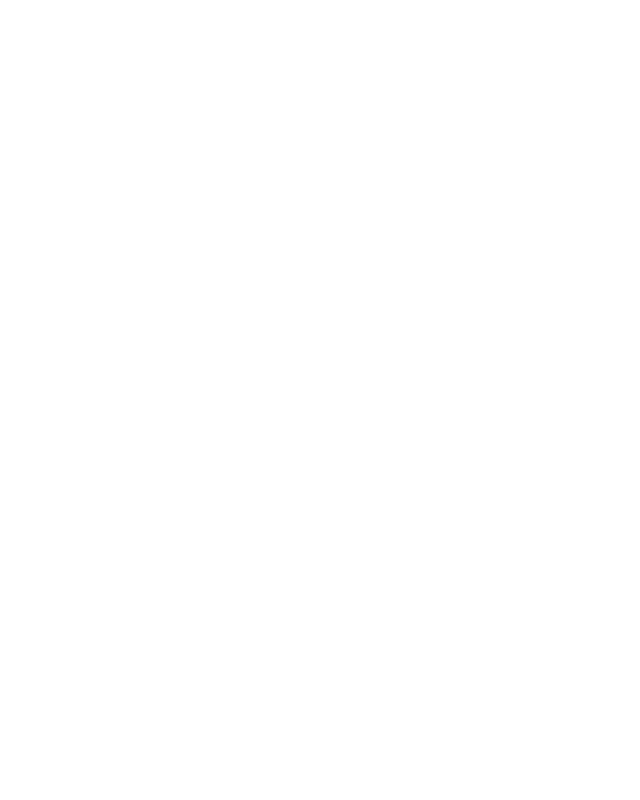
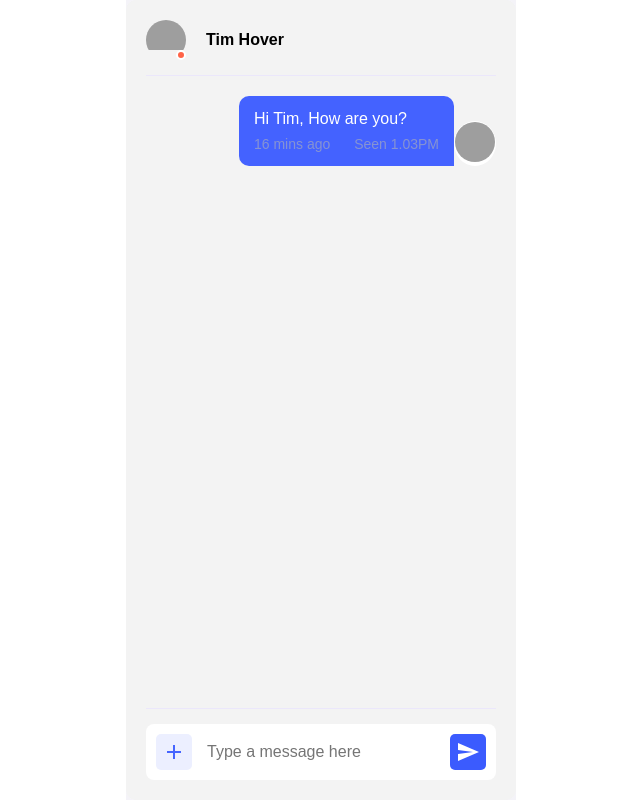
Before and after one commit to yoouung/jerryToy-fe, a React (Create React App) app: page /chat in a window 1280 px wide. Before the commit this address had no page. Shown: the whole page, without its empty margins (319-959 px from the left). Built offline with nearby package versions, Linux system fonts and the light colour scheme; grey boxes are pictures that could not be loaded.

Commit message:
feat: 채팅 목업으로 변경

```diff
--- a/package.json
+++ b/package.json
@@ -30,6 +30,7 @@
     "react-dom": "^18.3.1",
     "react-router-dom": "^6.15.0",
     "react-scripts": "5.0.1",
+    "socket.io-client": "^4.7.5",
     "sockjs-client": "^1.6.1",
     "styled-components": "^6.1.12",
     "typescript": "^5.5.4",
--- a/src/Router.tsx
+++ b/src/Router.tsx
@@ -18,7 +18,7 @@ const Router = () => {
           <Route path="/signUp" element={<SignUp />} />
           <Route path="/signUpDone" element={<SignUpDone />} />
           <Route path="/userInfo" element={<UserPage />} />
-          <Route path="/chatBody" element={<ChatBody />} />
+          <Route path="/chat" element={<ChatBody />} />
         </Route>
       </Routes>
     </BrowserRouter>
--- a/src/components/chat/chatContent/index.tsx
+++ b/src/components/chat/chatContent/index.tsx
@@ -10,8 +10,6 @@ import {
 } from './styles';
 import AddIcon from '@mui/icons-material/Add';
 import SendIcon from '@mui/icons-material/Send';
-import { Stomp } from '@stomp/stompjs';
-import axios from 'axios';
 
 interface ChatItemType {
   key: number;
@@ -24,35 +22,21 @@ const ChatContent: React.FC = () => {
   const [chat, setChat] = useState<ChatItemType[]>([]);
   const [msg, setMsg] = useState<string>('');
   const messagesEndRef = useRef<HTMLDivElement>(null);
-  const stompClient = useRef<any>(null);
 
-  const connect = () => {
-    const socket = new WebSocket('ws://localhost:8080/ws');
-    stompClient.current = Stomp.over(socket);
-    stompClient.current.connect({}, () => {
-      stompClient.current.subscribe('/sub/chatroom/1', (message: any) => {
-        const newMessage = JSON.parse(message.body);
-        setChat((prevChat) => [...prevChat, newMessage]);
-      });
-    });
-  };
-
-  const disconnect = () => {
-    if (stompClient.current) {
-      stompClient.current.disconnect();
-    }
-  };
-
-  const fetchMessages = () => {
-    axios.get('http://localhost:8080/chat/1').then((response) => {
-      setChat(response.data);
-    });
-  };
+  const chatItems: ChatItemType[] = [
+    {
+      key: 1,
+      image:
+        'https://encrypted-tbn0.gstatic.com/images?q=tbn%3AANd9GcTA78Na63ws7B7EAWYgTr9BxhX_Z8oLa1nvOA&usqp=CAU',
+      type: '',
+      msg: 'Hi Tim, How are you?',
+    },
+    // ... 더 많은 채팅 아이템들
+  ];
 
   useEffect(() => {
-    connect();
-    fetchMessages();
-    return () => disconnect();
+    setChat(chatItems);
+    scrollToBottom();
   }, []);
 
   const scrollToBottom = () => {
@@ -64,13 +48,17 @@ const ChatContent: React.FC = () => {
   };
 
   const sendMessage = () => {
-    if (stompClient.current && msg.trim()) {
-      const newMessage = {
-        id: 1,
-        name: '테스트1',
-        message: msg,
-      };
-      stompClient.current.send('/pub/message', {}, JSON.stringify(newMessage));
+    if (msg.trim()) {
+      setChat([
+        ...chat,
+        {
+          key: Date.now(),
+          type: '',
+          msg: msg,
+          image:
+            'https://encrypted-tbn0.gstatic.com/images?q=tbn%3AANd9GcTA78Na63ws7B7EAWYgTr9BxhX_Z8oLa1nvOA&usqp=CAU',
+        },
+      ]);
       setMsg('');
       scrollToBottom();
     }
--- a/src/components/chat/chatContent/styles.tsx
+++ b/src/components/chat/chatContent/styles.tsx
@@ -15,7 +15,7 @@ export const ChatContentContainer = styled.div`
   max-width: 100%;
   display: flex;
   flex-direction: column;
-  background-color: #f8f8f8;
+  background-color: #f3f3f3;
   border-radius: 10px;
   height: 100vh;
   width: 100%;
@@ -50,6 +50,7 @@ export const Body = styled.div`
   flex-grow: 1;
   overflow-y: auto;
   margin-top: 20px;
+  margin-right: -20px;
 
   .chat__items {
     display: flex;
```
Also changed, not shown: 1 other file (tests, documents, lock files or other folders).
